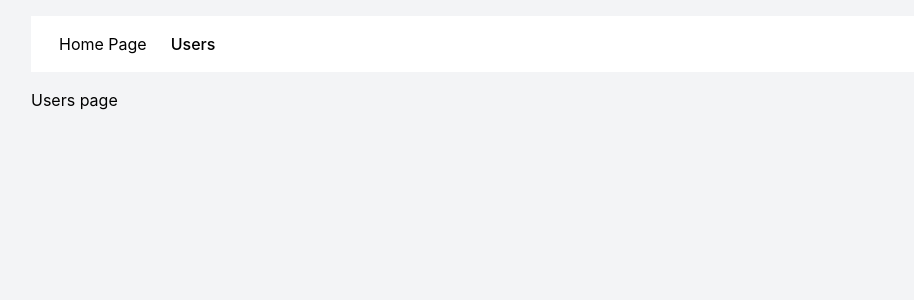
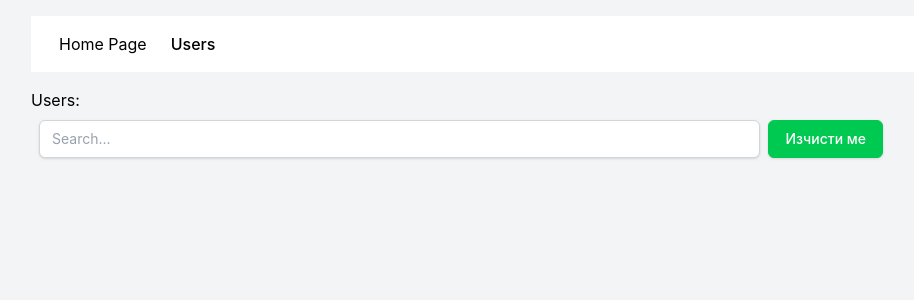
Before and after one commit to AlexanderPPetrov/st-2026-react, a React (Vite) app: page /users in a window 1280 px wide. Shown: the top 300 px of the page, without its empty margins (33-947 px from the left). Built offline with nearby package versions, Linux system fonts and the light colour scheme; no server answers.

Commit message:
added user details page example

```diff
--- a/src/App.tsx
+++ b/src/App.tsx
@@ -3,6 +3,7 @@ import HomePage from "./pages/HomePage"
 
 import { createBrowserRouter, RouterProvider } from "react-router"
 import UsersPage from "./pages/UsersPage"
+import UsersPageDetails from "./pages/UsersPageDetails"
 
 function App() {
 
@@ -17,7 +18,16 @@ function App() {
         },
         {
           path: 'users',
-          Component: UsersPage,
+          children: [
+            {
+              index: true,
+              Component: UsersPage,
+            },
+            {
+              path: ":id",
+              Component: UsersPageDetails
+            }
+          ]
         }
       ]
     },
--- a/src/pages/HomePage.tsx
+++ b/src/pages/HomePage.tsx
@@ -1,11 +1,10 @@
-import SearchUsers from "../features/SearchUsers"
 
 function HomePage () {
 
     return (
         <>
             Home page
-            <SearchUsers/>
+
         </>
     )
 }
--- a/src/pages/UsersPage.tsx
+++ b/src/pages/UsersPage.tsx
@@ -1,9 +1,12 @@
+import SearchUsers from "../features/SearchUsers"
 
 function UsersPage () {
 
     return (
         <>
-            Users page
+            Users:
+
+            <SearchUsers/>
         </>
     )
 }
--- /dev/null
+++ b/src/pages/UsersPageDetails.tsx
@@ -0,0 +1,11 @@
+
+function UsersPageDetails () {
+
+    return (
+        <>
+            User Details
+        </>
+    )
+}
+
+export default UsersPageDetails
--- a/src/widgets/users/UserListItem.tsx
+++ b/src/widgets/users/UserListItem.tsx
@@ -1,4 +1,5 @@
 import type { User } from "../../api/services/user/types"
+import { Link } from "react-router"
 
 type Props = {
     user: User
@@ -11,16 +12,19 @@ export default function UserListItem({ user }: Props) {
             border border-gray-300
             bg-white
             text-sm text-gray-800
-
+            flex
+            justify-between
             first:rounded-t-md
             last:rounded-b-md
             -mb-px
-
             hover:bg-gray-100
 
             transition-colors duration-150
         ">
-            {user.name} : {user.email}
+            <div>
+                {user.name} : {user.email}
+            </div>
+            <Link to={`/users/${user.id}`}>View Profile</Link>
         </div>
     )
 }
```
